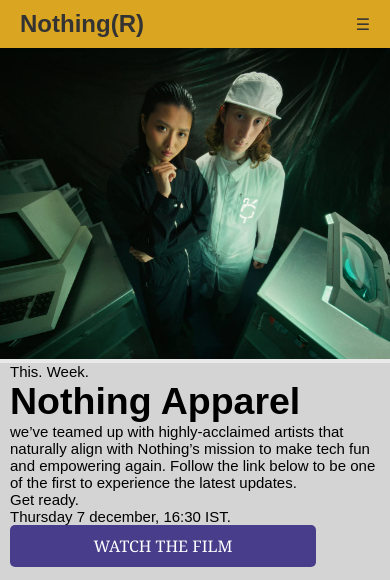
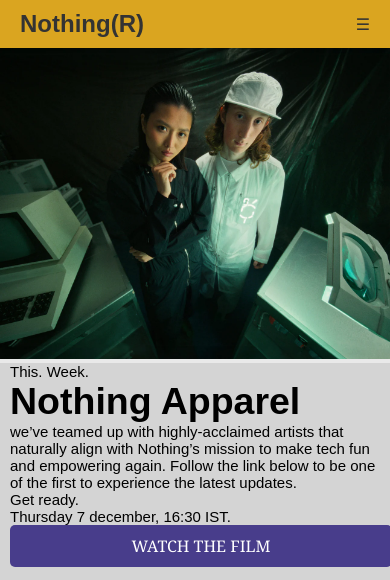
Before and after one commit to Supritha1905/Nothing, a plain HTML site: page index.html in a window 390 px wide. Shown: the top 580 px of the page. Drawn offline with Linux system fonts and the light colour scheme; grey boxes are pictures that could not be loaded; a script that the page names is missing.

Commit message:
sixth commit

```diff
--- a/style.css
+++ b/style.css
@@ -173,10 +173,9 @@
         padding-bottom: 15px; /* Add padding for spacing */
         text-align:left; /* Center text */
         background-color:#3333331d;
-        margin-right: 0%;
     }
     .button{
-        width: 70%;
+        width: 90%;
         text-align:center;
     }
     .image1{
```
